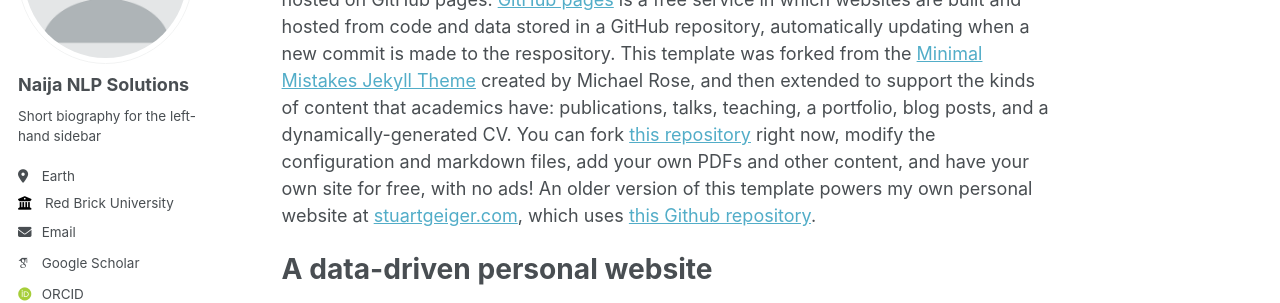
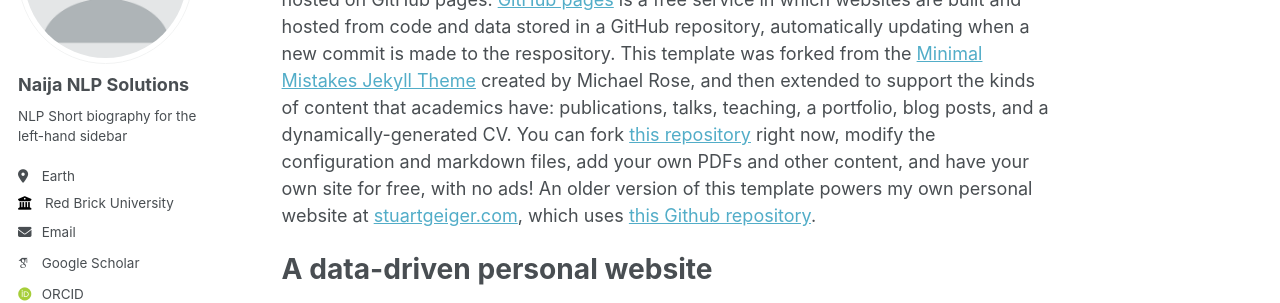
Before and after one commit to NaijaNLPsolutions/-NaijaNLPsolutions.github.io, a Jekyll site: the page built from _pages/about.md, in a window 1280 px wide. Shown: the part 217-520 px from the top of the page. Built offline with Jekyll 4.4.1, drawn with Linux system fonts in a browser that asks for light colours; some web fonts are replaced.

Commit message:
Updat _config.yml

```diff
--- a/_config.yml
+++ b/_config.yml
@@ -36,7 +36,7 @@ author:
   avatar           : "profile.png"
   name             : "Naija NLP Solutions "
   pronouns         : # example: "she/her"
-  bio              : "Short biography for the left-hand sidebar"
+  bio              : "NLP Short biography for the left-hand sidebar"
   location         : "Earth"
   employer         : "Red Brick University"
   uri              : # URL
```
